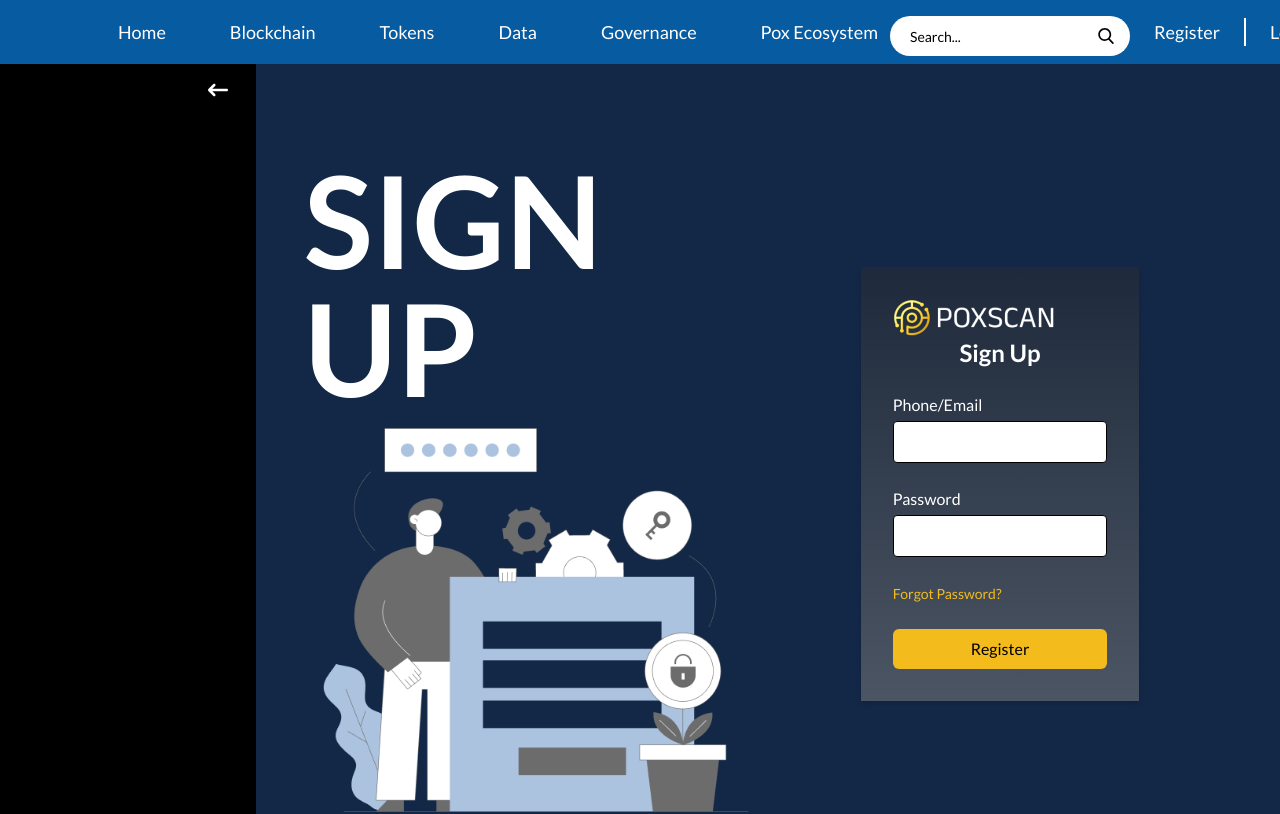
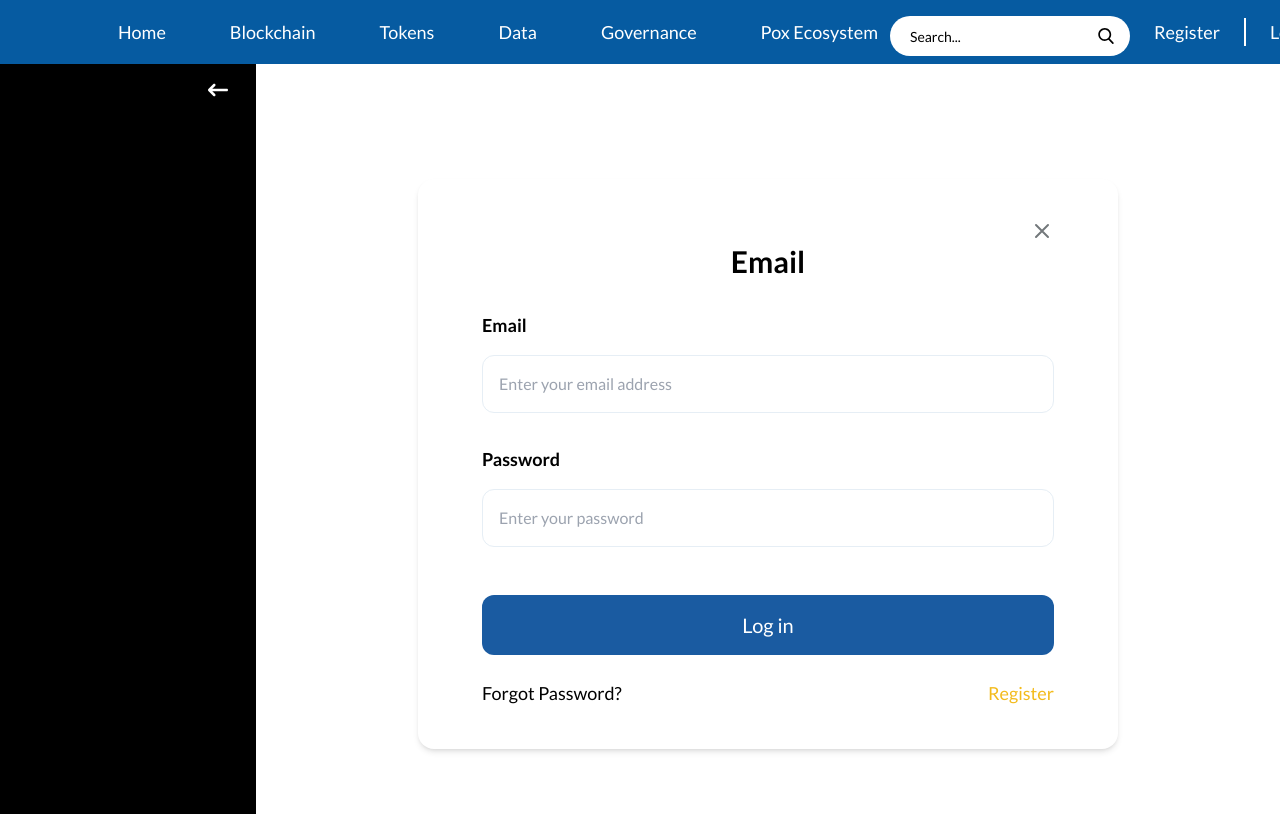
Before and after one commit to PolluxCoin2-0/POX_SCAN, a React (Vite) app: page /login in a window 1280 px wide. Shown: the top 814 px of the page. Built offline with nearby package versions, Linux system fonts and the light colour scheme.

Commit message:
LoginPage

```diff
--- a/src/App.jsx
+++ b/src/App.jsx
@@ -3,7 +3,7 @@ import { Footer, Navbar, Sidebar } from "./layout";
 import { Home, Nodes, Blocks, Contacts, Accounts, Transaction, Transfer, Pox1, PoxPrice, PoxSupply, PoxMarketCap, PoxGenerated, PoxStaked, ProtocolRevenue, EnergyConsumption,
   BandwidthConsumption, ResourceCosts, AverageBlockSize, Network, OnchainDataSize, RealtimeBlockProduction, SrVotesDistribution, EncodingConverter, Register, Login, ForgetPassword,
    Pox, SuperRepresentatives, Votes, PoxStakingGovernance, ParametersProposals, ContractsDeployment, ContractsVerification, BroadcastTransaction, Account, TotalAccounts, ActiveAccounts,
-  NewAccounts, PoxHolders, Transaction1, TransactionTrend, CumulativeTransactions, Contracts, ContractCalls, TopContracts, Accounts1, Tokens2, Contracts2,} from "./pages";
+  NewAccounts, PoxHolders, Transaction1, TransactionTrend, CumulativeTransactions, Contracts, ContractCalls, TopContracts, Accounts1, Tokens2, Contracts2, Error,} from "./pages";
 import Usdx from "./pages/TokenPage/Usdx";
 
 const AppRoutes = () => {
@@ -104,6 +104,8 @@ const AppRoutes = () => {
             <Route path="/register" element={<Register />} />
             <Route path="/login" element={<Login />} />
             <Route path="/forgetpassword" element={<ForgetPassword />} />
+
+            <Route path="/error" element ={<Error/> } />
           </Routes>
         </Sidebar>
       )}
--- /dev/null
+++ b/src/components/CloseButton.jsx
@@ -0,0 +1,27 @@
+
+
+const CloseButton = ({ onClick }) => {
+  return (
+    <button
+      className="focus:outline-none"
+      onClick={onClick}
+    >
+      <svg
+        xmlns="http://www.w3.org/2000/svg"
+        fill="none"
+        viewBox="0 0 24 24"
+        stroke="currentColor"
+        className="w-6 h-6 text-gray-500 hover:text-gray-700"
+      >
+        <path
+          strokeLinecap="round"
+          strokeLinejoin="round"
+          strokeWidth="2"
+          d="M6 18L18 6M6 6l12 12"
+        />
+      </svg>
+    </button>
+  );
+};
+
+export default CloseButton;
--- a/src/pages/Auth/ForgetPassword/ForgetPassword.jsx
+++ b/src/pages/Auth/ForgetPassword/ForgetPassword.jsx
@@ -1,25 +1,19 @@
-// import React from 'react'
+import ForgetPasswordForm from "./ForgetPasswordForm";
 
-import AuthLogo from "../../../assets/Authlogo.png";
+
 
 const ForgetPassword = () => {
   return (
-    <div className=" flex flex-row min-h-screen justify-between items-center px-12 py-5 bg-">
-      <div>
-        <p>SIGN UP</p>
-        <img src={AuthLogo}
-        alt="authorization image"
-        className=" "
-        />
-      </div>
+    <div className=" flex flex-row  justify-center  items-center px-12 ">
+
 
 
       <div>
-
+        <ForgetPasswordForm />
       </div>
 
     </div>
   )
 }
 
-export default ForgetPassword
+export default ForgetPassword;
--- a/src/pages/Auth/ForgetPassword/ForgetPasswordForm.jsx
+++ b/src/pages/Auth/ForgetPassword/ForgetPasswordForm.jsx
@@ -0,0 +1,105 @@
+// import React from 'react'
+
+import { useState } from 'react';
+import CloseButton from '../../../components/CloseButton';
+
+const LoginForm = () => {
+
+
+  const [isModalOpen, setIsModalOpen] = useState(false);
+
+  const handleClose = () => {
+    setIsModalOpen(!isModalOpen);
+  };
+
+
+  const [formData, setFormData] = useState({
+    phoneOrEmail: '',
+    password: ''
+  });
+
+  const handleChange = (e) => {
+    const { name, value } = e.target;
+    setFormData({
+      ...formData,
+      [name]: value
+    });
+  };
+
+  const handleSubmit = (e) => {
+    e.preventDefault();
+    // Handle form submission logic here
+    console.log('Form submitted:', formData);
+  };
+
+  return (
+    <div className="flex flex-col items-center justify-center min-h-screen bg-white w-full py-20">
+
+
+
+       {!isModalOpen && (
+           <div className=" w-[700px] h-[570px] pl-16 pr-16 p-10 bg-white rounded-2xl shadow-md">
+           <div className="flex justify-end text-light-gray ">
+
+           <CloseButton onClick={handleClose} />
+           </div>
+
+
+             <h2 className="mb-8 text-3xl font-semibold text-center text-black">Email</h2>
+             <form onSubmit={handleSubmit} className="space-y-6">
+               <div >
+                 <label htmlFor="phoneOrEmail" className="block text-lg font-bold mb-4 text-gray-700 text-black">
+                   Email
+                 </label>
+                 <input
+                   type="text"
+                   id="phoneOrEmail"
+                   name="phoneOrEmail"
+                   placeholder='Enter your email address'
+                   value={formData.phoneOrEmail}
+                   onChange={handleChange}
+                   className="w-full px-4 py-4 border border-lightest-gray rounded-xl focus:outline-none focus:ring-2 focus:ring-blue-500"
+                   required
+                 />
+               </div>
+               <div>
+                 <label htmlFor="password" className="block text-lg font-bold mb-4 mt-8 text-gray-700 text-black">
+                   Password
+                 </label>
+                 <input
+                   type="password"
+                   id="password"
+                   name="password"
+                   placeholder='Enter your password'
+                   value={formData.password}
+                   onChange={handleChange}
+                   className="w-full px-4 py-4 border border-lightest-gray  rounded-xl focus:outline-none focus:ring-2 focus:ring-blue-500"
+                   required
+                 />
+               </div>
+               <div>
+
+
+
+               </div>
+               <button type="submit" className="w-full bg-darker-blue text-white text-yellow p-4 rounded-xl text-xl hover:bg-indigo-700">Log in</button>
+
+               <div className="flex flex-row justify-between">
+               <a href="/forgot-password" className="text-lg text-blue-500 hover:underline ">
+                   Forgot Password?
+                 </a>
+
+                 <a href="/forgot-password" className="text-lg text-blue-500 hover:underline text-dark-yellow">
+                   Register
+                 </a>
+               </div>
+
+               </form>
+           </div>
+       )}
+
+    </div>
+  );
+};
+
+export default LoginForm;
--- a/src/pages/Auth/Login/Login.jsx
+++ b/src/pages/Auth/Login/Login.jsx
@@ -1,22 +1,13 @@
-import AuthPic from "../../../assets/Authpic.png";
+
 import LoginForm from "./LoginForm";
 
 const Login = () => {
   return (
-    <div className="min-h-screen flex flex-row justify-between items-center px-12 py-5 w-full bg-darkest-blue ">
-      <div className="flex flex-col items-center w-1/2">
-       <p className="text-9xl font-bold text-white pb-4">SIGN UP</p>
-       <img src={AuthPic}
-       alt="authorization image"
-       className="w-100 h-96"
-       />
-      </div>
-
-      <div className="w-1/2 flex justify-center">
+   <div>
+    <div className="flex justify-center">
       <LoginForm/>
-      </div>
-
     </div>
+   </div>
   )
 }
 
--- a/src/pages/Auth/Login/LoginForm.jsx
+++ b/src/pages/Auth/Login/LoginForm.jsx
@@ -1,9 +1,18 @@
 // import React from 'react'
 
 import { useState } from 'react';
-import AuthLogo from "../../../assets/Authlogo.png";
+import CloseButton from '../../../components/CloseButton';
 
 const LoginForm = () => {
+
+
+  const [isModalOpen, setIsModalOpen] = useState(false);
+
+  const handleClose = () => {
+    setIsModalOpen(!isModalOpen);
+  };
+
+
   const [formData, setFormData] = useState({
     phoneOrEmail: '',
     password: ''
@@ -24,52 +33,71 @@ const LoginForm = () => {
   };
 
   return (
-    <div className="flex flex-col items-center justify-center min-h-screen bg-gray-100 w-[60%] py-15">
-      <div className="w-full max-w-md p-8 bg-gray-gradient shadow-md">
-      <img src={AuthLogo}
-      alt="authorization logo"
-      className=" flex justify-center"
-      />
-        <h2 className="mb-6 text-2xl font-semibold text-center text-white">Sign Up</h2>
+    <div className="flex flex-col items-center justify-center min-h-screen bg-white w-full py-20">
+
+
+
+       {!isModalOpen && (
+           <div className=" w-[700px] h-[570px] pl-16 pr-16 p-10 bg-white rounded-2xl shadow-md">
+           <div className="flex justify-end text-light-gray ">
+
+           <CloseButton onClick={handleClose} />
+           </div>
+
+
+             <h2 className="mb-8 text-3xl font-semibold text-center text-black">Email</h2>
              <form onSubmit={handleSubmit} className="space-y-6">
-          <div>
-            <label htmlFor="phoneOrEmail" className="block mb-1 text-gray-700 text-white">
-              Phone/Email
+               <div >
+                 <label htmlFor="phoneOrEmail" className="block text-lg font-bold mb-4 text-gray-700 text-black">
+                   Email
                  </label>
                  <input
                    type="text"
                    id="phoneOrEmail"
                    name="phoneOrEmail"
+                   placeholder='Enter your email address'
                    value={formData.phoneOrEmail}
                    onChange={handleChange}
-              className="w-full px-4 py-2 border border-gray-300 rounded focus:outline-none focus:ring-2 focus:ring-blue-500"
+                   className="w-full px-4 py-4 border border-lightest-gray rounded-xl focus:outline-none focus:ring-2 focus:ring-blue-500"
                    required
                  />
                </div>
                <div>
-            <label htmlFor="password" className="block mb-1 text-gray-700 text-white">
+                 <label htmlFor="password" className="block text-lg font-bold mb-4 mt-8 text-gray-700 text-black">
                    Password
                  </label>
                  <input
                    type="password"
                    id="password"
                    name="password"
+                   placeholder='Enter your password'
                    value={formData.password}
                    onChange={handleChange}
-              className="w-full px-4 py-2 border border-gray-300 rounded focus:outline-none focus:ring-2 focus:ring-blue-500"
+                   className="w-full px-4 py-4 border border-lightest-gray  rounded-xl focus:outline-none focus:ring-2 focus:ring-blue-500"
                    required
                  />
                </div>
                <div>
 
 
-            <a href="/forgot-password" className="text-sm text-blue-500 hover:underline text-dark-yellow">
+
+               </div>
+               <button type="submit" className="w-full bg-darker-blue text-white text-yellow p-4 rounded-xl text-xl hover:bg-indigo-700">Log in</button>
+
+               <div className="flex flex-row justify-between">
+               <a href="/forgot-password" className="text-lg text-blue-500 hover:underline ">
                    Forgot Password?
                  </a>
+
+                 <a href="/forgot-password" className="text-lg text-blue-500 hover:underline text-dark-yellow">
+                   Register
+                 </a>
                </div>
-          <button type="submit" className="w-full bg-dark-yellow text-yellow p-2 rounded-md hover:bg-indigo-700">Register</button>
+
                </form>
            </div>
+       )}
+
     </div>
   );
 };
--- /dev/null
+++ b/src/pages/ErrorPage/Error.jsx
@@ -0,0 +1,19 @@
+import FrameImg from "../../assets/Frame.png";
+
+const Error = () => {
+  return (
+    <div className="">
+
+       <div className="flex flex-col items-center mt-40">
+       <p className="text-3xl font-bold pb-10 text-darker-blue">Page Not Found</p>
+      <img src={FrameImg}
+      alt=""
+      className=""
+      />
+       </div>
+
+    </div>
+  )
+}
+
+export default Error
--- a/src/pages/index.js
+++ b/src/pages/index.js
@@ -56,6 +56,7 @@ import Register from "./Auth/Register/Regsiter";
 import Login from "./Auth/Login/Login";
 import ForgetPassword from "./Auth/ForgetPassword/ForgetPassword";
 
+import Error from "../pages/ErrorPage/Error";
 
 
 export {
@@ -113,4 +114,5 @@ export {
     Tokens2,
     Contracts2,
 
+    Error,
     }
--- a/tailwind.config.js
+++ b/tailwind.config.js
@@ -27,6 +27,7 @@ export default {
       "dark-brown": "#493808",
       "dark-skyblue": "#065BA1",
       "dark-blue": "#3A5AFE",
+      "dark-midblue" :"#065ba1",
       "light-gray": "#73787B",
       "text-bg-gray": "#F3F3F3",
       "darkest-blue" :"#132847",
```
Also changed, not shown: src/assets/Frame.png (added). Lines whose indentation alone changed are shown as unchanged.
